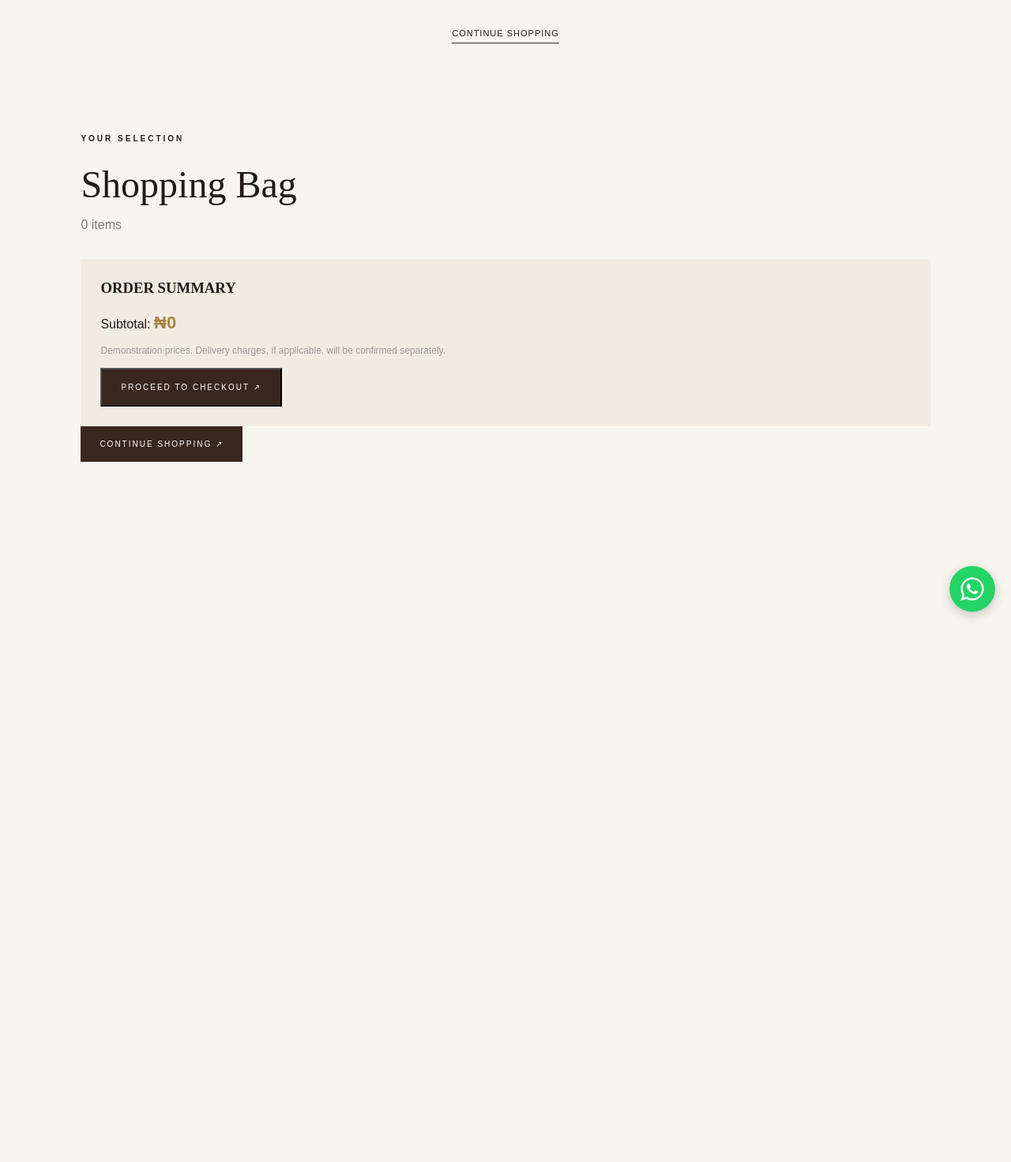
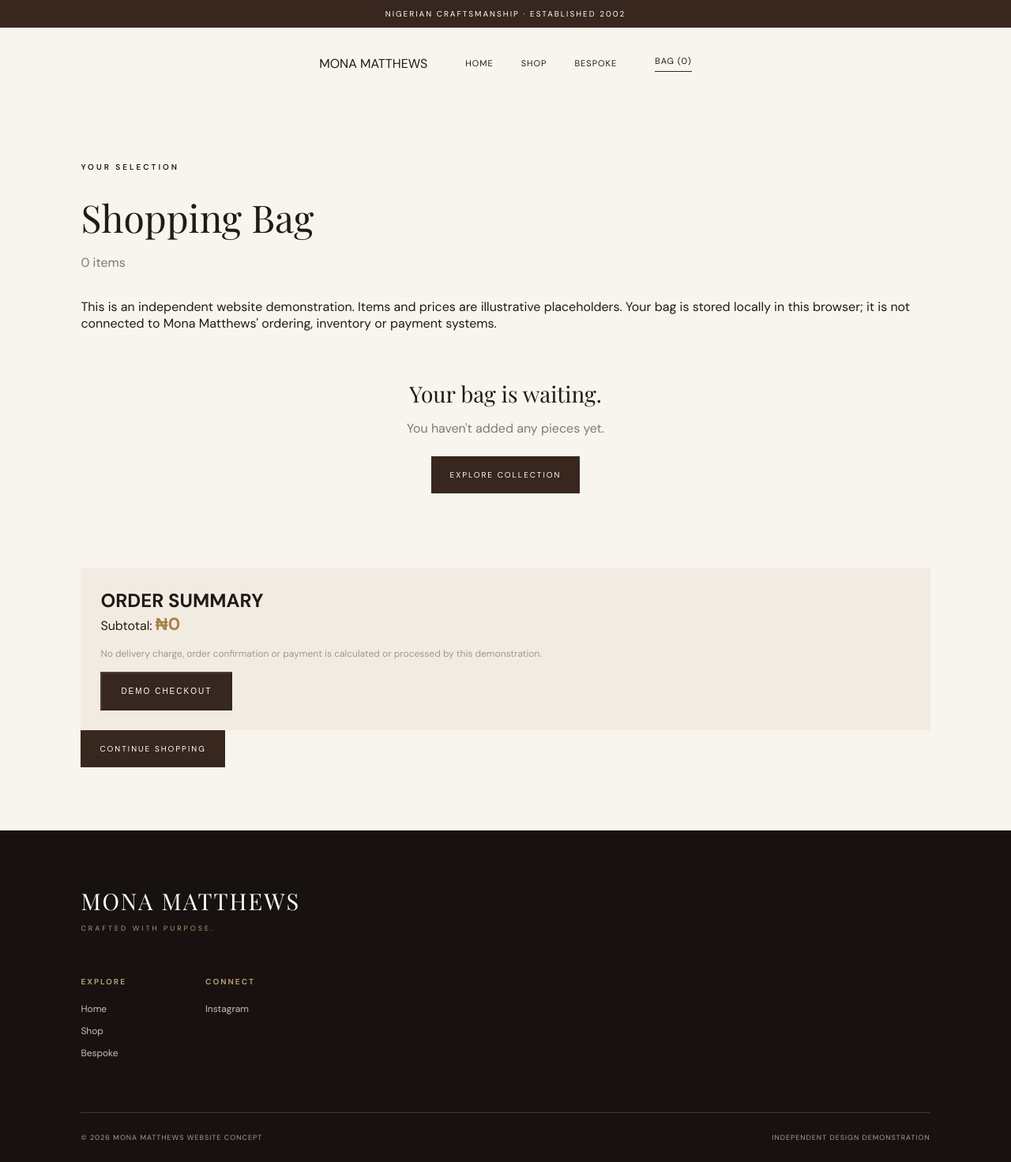
Before and after one commit to bhigfhavee/Mona-matthews-demo, a plain HTML site: page cart.html in a window 1280 px wide. Shown: the whole page at 79% size. Before the commit the page ends 800 px from the top, so only its background shows below. Drawn offline with nearby package versions, Linux system fonts and the light colour scheme; files that its build step writes are made by us from their sources.

Commit message:
fix: repair shopping bag page and clarify demo checkout

```diff
--- a/cart.html
+++ b/cart.html
@@ -1,76 +1,125 @@
+
 <!DOCTYPE html>
 <html lang="en">
 <head>
     <meta charset="UTF-8">
     <meta name="viewport" content="width=device-width, initial-scale=1.0">
+    <meta name="description" content="Review the items in your demonstration shopping bag.">
+    <meta name="theme-color" content="#f8f5ef">
 
-    <title>Your Bag | Mona Matthews</title>
+    <title>Your Bag | Mona Matthews — Website Concept</title>
 
-    <link rel="stylesheet" href="./css/style.css">
+    <link rel="preconnect" href="https://fonts.googleapis.com">
+    <link rel="preconnect" href="https://fonts.gstatic.com" crossorigin>
+    <link href="https://fonts.googleapis.com/css2?family=DM+Sans:wght@400;500;600;700&family=Playfair+Display:wght@400;500;600;700&display=swap" rel="stylesheet">
+
+    <link rel="stylesheet" href="./style.css">
+    <script src="./script.js" defer></script>
 </head>
 
 <body>
+    <div class="announcement">
+        NIGERIAN CRAFTSMANSHIP · ESTABLISHED 2002
+    </div>
 
     <header class="header">
-
-
-
-        <a href="shop.html" class="bag-link">
-            CONTINUE SHOPPING
+        <a class="brand" href="./index.html" aria-label="Mona Matthews home">
+            <span class="brand-name">MONA MATTHEWS</span>
         </a>
 
+        <nav class="nav-links" aria-label="Main navigation">
+            <a href="./index.html">Home</a>
+            <a href="./shop.html">Shop</a>
+            <a href="./bespoke.html">Bespoke</a>
+        </nav>
+
+        <a href="./cart.html" class="bag-link" aria-current="page">
+            BAG (<span class="cart-count" aria-live="polite">0</span>)
+        </a>
     </header>
 
     <main class="cart-page">
-
         <p class="eyebrow">YOUR SELECTION</p>
 
         <h1>Shopping Bag</h1>
 
-        <p id="cart-total">0 items</p>
+        <p id="cart-total" aria-live="polite">0 items</p>
 
-<div id="cart-items"></div>
+        <p class="demo-notice">
+            This is an independent website demonstration. Items and prices
+            are illustrative placeholders. Your bag is stored locally in
+            this browser; it is not connected to Mona Matthews' ordering,
+            inventory or payment systems.
+        </p>
 
-<div class="cart-summary">
+        <div id="cart-items" aria-live="polite">
+            <div class="empty-cart">
+                <h2>Your bag is waiting.</h2>
+                <p>You haven't added any pieces yet.</p>
+                <a href="./shop.html" class="primary-btn">
+                    EXPLORE COLLECTION
+                </a>
+            </div>
+        </div>
 
-    <h3>ORDER SUMMARY</h3>
+        <section class="cart-summary" aria-labelledby="order-summary-heading">
+            <h2 id="order-summary-heading">ORDER SUMMARY</h2>
 
-    <p>
-        Subtotal:
-        <strong id="cart-subtotal">₦0</strong>
-    </p>
+            <p>
+                Subtotal:
+                <strong id="cart-subtotal">₦0</strong>
+            </p>
 
-    <p class="demo-note">
-        Demonstration prices. Delivery charges, if applicable,
-        will be confirmed separately.
-    </p>
+            <p class="demo-note">
+                No delivery charge, order confirmation or payment is
+                calculated or processed by this demonstration.
+            </p>
 
-    <button id="checkout-btn" class="primary-btn">
-        PROCEED TO CHECKOUT ↗
-    </button>
+            <button
+                id="checkout-btn"
+                class="primary-btn"
+                type="button"
+                disabled>
+                DEMO CHECKOUT
+            </button>
 
-</div>
+            <p id="cart-status" role="status" aria-live="polite"></p>
+        </section>
 
-        <a href="shop.html" class="primary-btn">
-            CONTINUE SHOPPING ↗
+        <a href="./shop.html" class="primary-btn">
+            CONTINUE SHOPPING
         </a>
-
     </main>
 
-    <script src="./js/script.js" defer></script>
+    <footer class="footer">
+        <div class="footer-brand">
+            <h2>MONA MATTHEWS</h2>
+            <p>CRAFTED WITH PURPOSE.</p>
+        </div>
 
-<a
-    href="https://wa.me/2348182999921?text=Hello%20Mona%20Matthews%2C%20I%20would%20like%20to%20make%20an%20enquiry."
-    class="whatsapp-float"
-    target="_blank"
-    rel="noopener noreferrer"
-    aria-label="Chat with Mona Matthews on WhatsApp">
+        <div class="footer-links">
+            <div>
+                <h4>EXPLORE</h4>
+                <a href="./index.html">Home</a>
+                <a href="./shop.html">Shop</a>
+                <a href="./bespoke.html">Bespoke</a>
+            </div>
 
-    <svg viewBox="0 0 32 32">
-        <path d="M16 .5C7.4.5.4 7.5.4 16.1c0 2.8.8 5.5 2.2 7.9L.3 31.8l8-2.1c2.3 1.3 4.9 2 7.7 2 8.6 0 15.6-7 15.6-15.6C31.6 7.5 24.6.5 16 .5zm0 28.5c-2.4 0-4.7-.7-6.7-2l-.5-.3-4.7 1.2 1.2-4.6-.3-.5c-1.3-2-2-4.3-2-6.7C3 8.7 8.8 2.9 16 2.9s13 5.8 13 13-5.8 13.1-13 13.1zm7.1-9.7c-.4-.2-2.2-1.1-2.6-1.2-.4-.1-.6-.2-.9.2-.3.4-1 1.2-1.2 1.4-.2.2-.4.3-.8.1-.4-.2-1.6-.6-3-1.9-1.1-1-1.9-2.2-2.1-2.6-.2-.4 0-.6.2-.8l.6-.7c.2-.2.3-.4.4-.6.1-.2 0-.5 0-.7-.1-.2-.9-2-1.2-2.8-.3-.7-.6-.6-.9-.6h-.8c-.3 0-.7.1-1 .5-.3.4-1.3 1.3-1.3 3.1s1.3 3.5 1.5 3.7c.2.2 2.6 4 6.3 5.6.9.4 1.6.6 2.1.7.9.3 1.7.2 2.3.1.7-.1 2.2-.9 2.5-1.8.3-.9.3-1.6.2-1.8-.1-.2-.4-.3-.8-.5z"/>
-    </svg>
+            <div>
+                <h4>CONNECT</h4>
+                <a
+                    href="https://www.instagram.com/mona_matthewsshoes/"
+                    target="_blank"
+                    rel="noopener noreferrer">
+                    Instagram
+                </a>
+            </div>
+        </div>
 
-</a>
-
+        <div class="footer-bottom">
+            <p>© 2026 MONA MATTHEWS WEBSITE CONCEPT</p>
+            <p>INDEPENDENT DESIGN DEMONSTRATION</p>
+        </div>
+    </footer>
 </body>
 </html>
```
